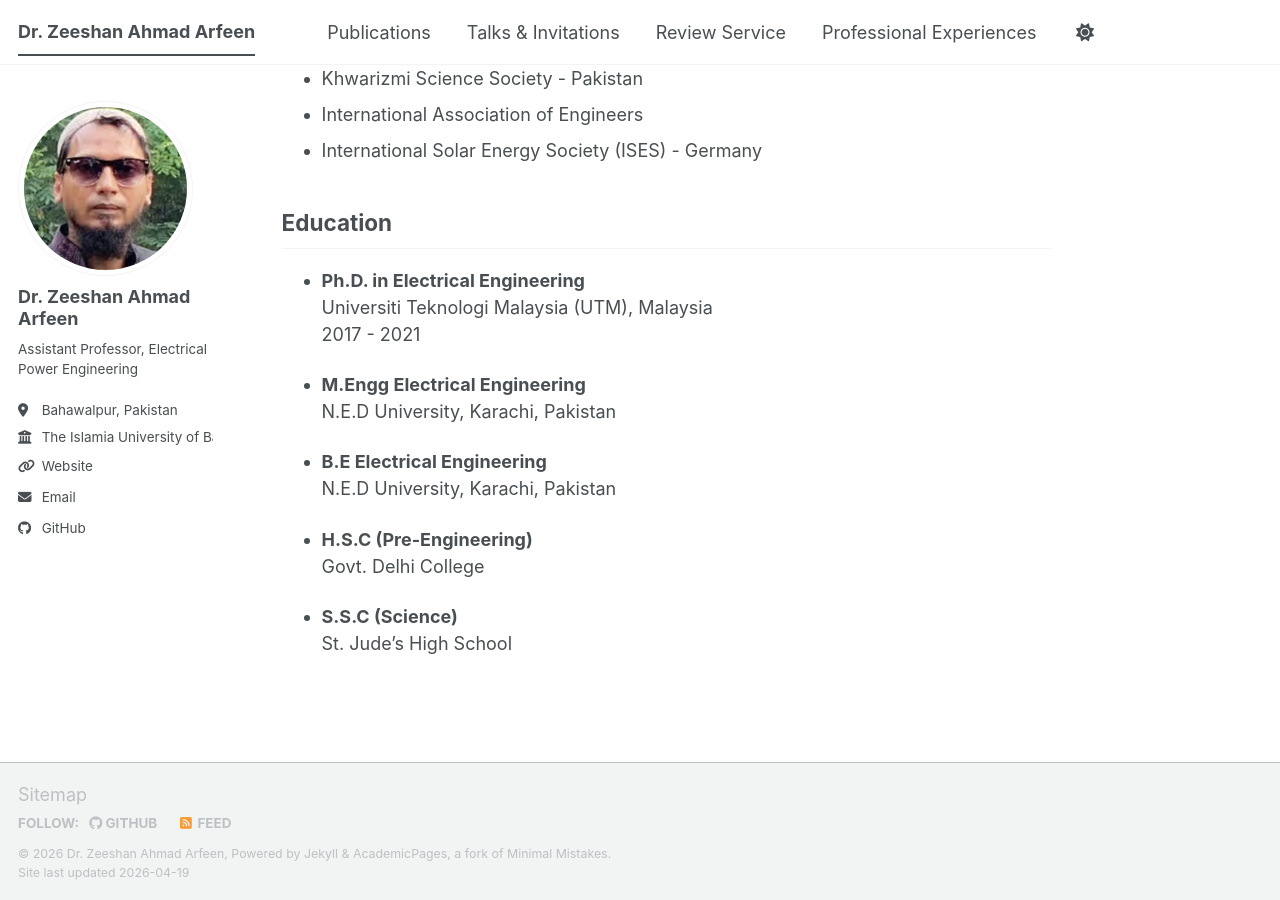
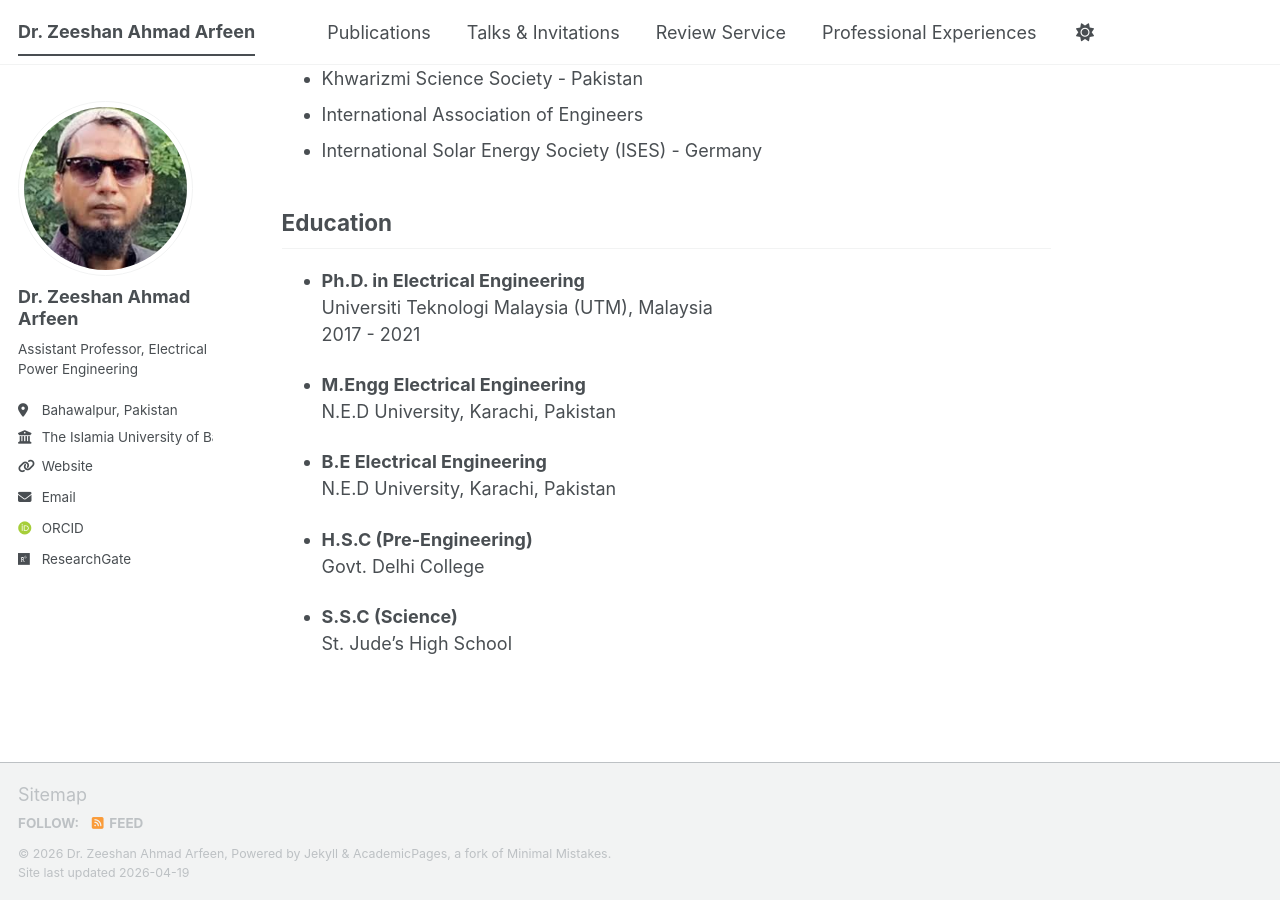
Before and after one commit to ZeeshanAhmadArfeen/ZeeshanAhmadArfeen.github.io, a Jekyll site: the page built from index.md, in a window 1280 px wide and 900 px high, scrolled down 1107 px. Built offline with Jekyll 4.4.1, drawn with Linux system fonts in a browser that asks for light colours; some web fonts are replaced; a script bundle is joined from its source files by our own code; library files that are not in the unit come from our copies; part of the change alters nothing that is shown.

Commit message:
Update author profile details and links

```diff
--- a/_config.yml
+++ b/_config.yml
@@ -17,16 +17,23 @@ author:
   bio              : "Assistant Professor, Electrical Power Engineering"
   location         : "Bahawalpur, Pakistan"
   employer         : "The Islamia University of Bahawalpur"
+  office           : "The Islamia University of Bahawalpur, BJ Campus, Faculty of Engineering & Technology, Department of Electrical Engineering, Bahawalpur, Pakistan"
   uri              : "https://www.iub.edu.pk/author/zeeshan.arfeen"
+  university_url   : "http://www.iub.edu.pk"
+
   email            : "zeeshan.arfeen@iub.edu.pk"
+  email2           : "zarfeen.my@ieee.org"
+  email3           : "zaarfeen@gmail.com"
 
+  phone            : "+92-62-9255474"
+  fax              : "+92-62-9255478"
 
-  # Extra Links from PDF
+  orcid            : "https://orcid.org/0000-0002-7359-2743"
+  researchgate     : "https://www.researchgate.net/profile/Zeeshan-Arfeen"
+
   uri2             : "https://www.webofscience.com/wos/author/record/AAD-4452-2019"
   uri3             : "https://publons.com/researcher/2956586/zeeshan-ahmad-arfeen/"
-
-  # Social
-  github           : "ZeeshanAhmadArfeen"
+  uri4             : "https://www.scopus.com/authid/detail.uri?authorId=57209782654"
 
 publication_category:
   books:
@@ -48,10 +55,12 @@ social:
   type                   : "Person"
   name                   : "Dr. Zeeshan Ahmad Arfeen"
   links:
-    - "https://scholar.google.com/citations?hl=en&user=pjnv9wEAAAAJ"
     - "https://orcid.org/0000-0002-7359-2743"
     - "https://www.researchgate.net/profile/Zeeshan-Arfeen"
     - "https://www.iub.edu.pk/author/zeeshan.arfeen"
+    - "https://www.webofscience.com/wos/author/record/AAD-4452-2019"
+    - "https://publons.com/researcher/2956586/zeeshan-ahmad-arfeen/"
+    - "https://www.scopus.com/authid/detail.uri?authorId=57209782654"
 
 # Collections (IMPORTANT)
 collections:
```
